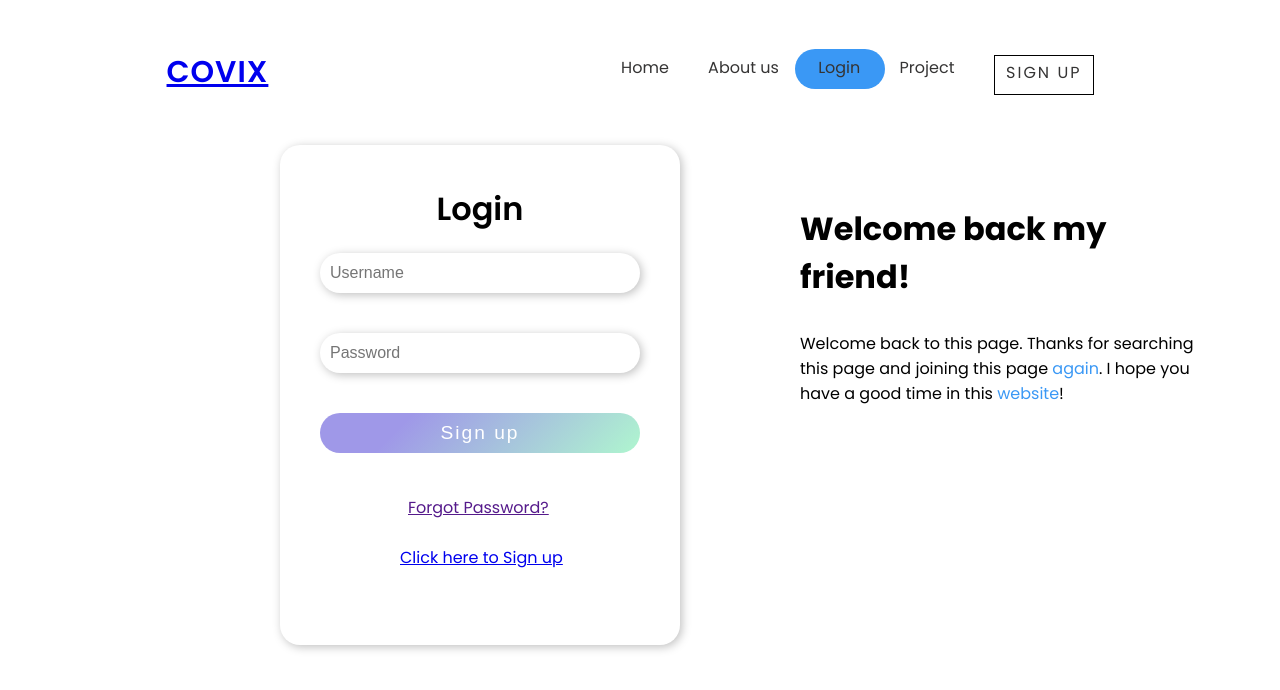
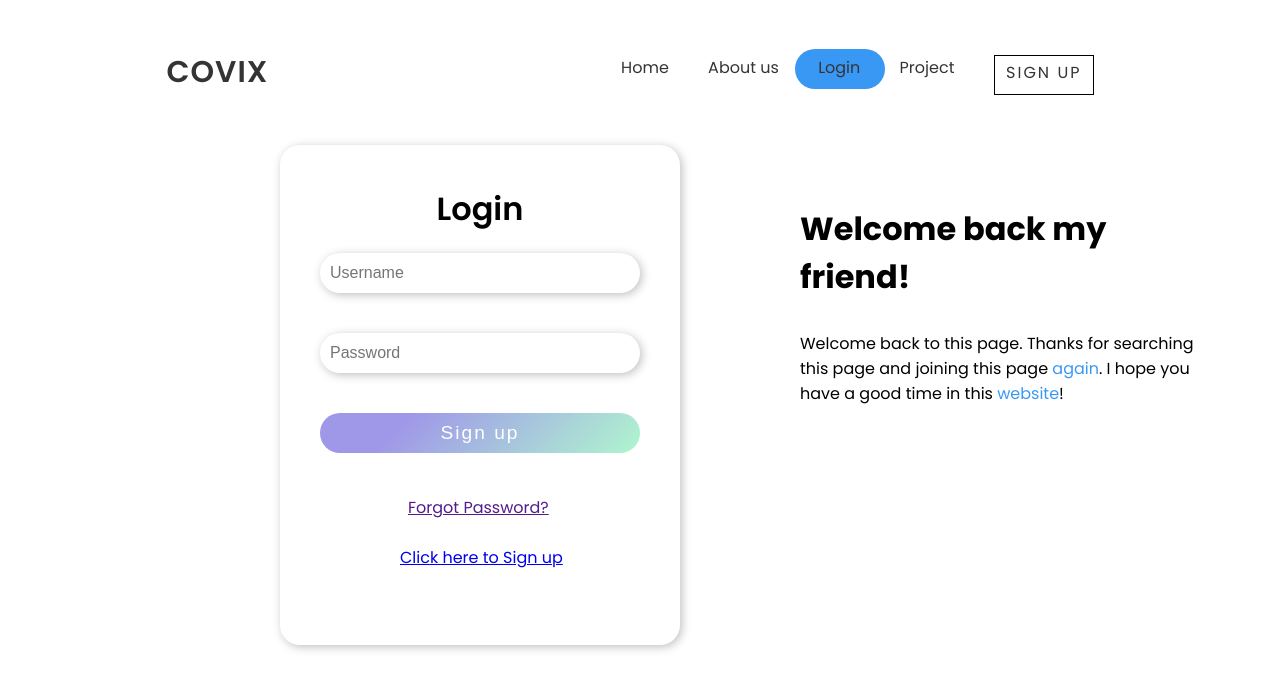
Before and after one commit to friday1103/Covix_Login, a plain HTML site: page index.html in a window 1280 px wide. Drawn offline with Linux system fonts and the light colour scheme.

Commit message:
Update style.css for logo

```diff
--- a/style.css
+++ b/style.css
@@ -33,6 +33,10 @@ nav {
     top: 50px;
     letter-spacing: 1px;
     z-index: 2;
+}
+.logo a {
+    text-decoration: none;
+    color: #353434;
 }
 .nav-links {
     display: flex;
```
